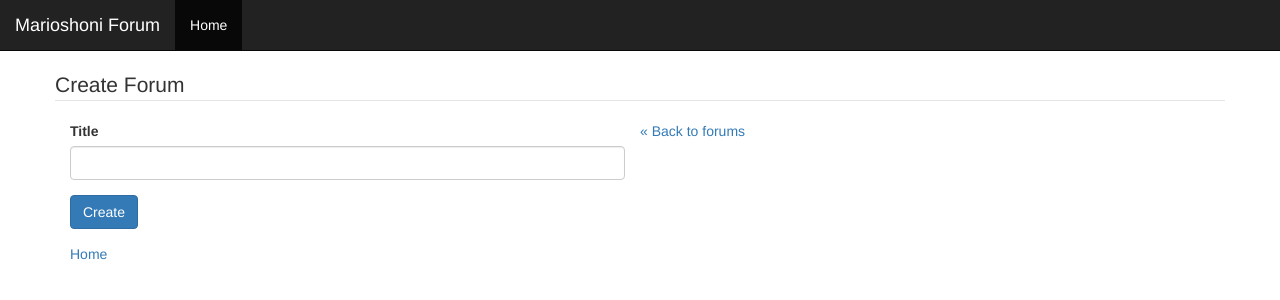
After one commit to Waiyaki/django-by-example-forum, a Django app: page /forum/create_forum/ in a window 1280 px wide. The commit adds this page. Shown: the top 300 px of the page. Run offline with Django 3.2, Linux system fonts and the light colour scheme; the visitor is signed in with stand-in values (Sample User, id 1); some libraries are stand-ins or nearby versions.

Commit message:
Functionality to add threads and forums for registered users. Added backlinks.

```diff
--- a/forum/forms.py
+++ b/forum/forms.py
@@ -1,6 +1,6 @@
 from django import forms
 
-from .models import Post
+from .models import Post, Forum, Thread
 
 
 class PostForm(forms.ModelForm):
@@ -8,3 +8,17 @@ class PostForm(forms.ModelForm):
     class Meta:
         model = Post
         fields = ('title', 'body')
+
+
+class ThreadForm(forms.ModelForm):
+
+    class Meta:
+        model = Thread
+        fields = ('title',)
+
+
+class ForumForm(forms.ModelForm):
+
+    class Meta:
+        model = Forum
+        fields = ('title',)
--- a/forum/models.py
+++ b/forum/models.py
@@ -7,6 +7,7 @@ from django.contrib.auth.models import User
 class Forum(models.Model):
     title = models.CharField(max_length=60)
     created = models.DateTimeField(auto_now_add=True)
+    creator = models.ForeignKey(User, blank=True, null=True)
 
     def num_posts(self):
         return sum([thread.num_posts() for thread in self.thread_set.all()])
--- a/forum/static/css/forum.css
+++ b/forum/static/css/forum.css
@@ -8,3 +8,10 @@ body {
     margin: 2px;
     border-radius: 5px;
 }
+
+#post-content {
+    background: #ffffff;
+    padding: 10px 5px 10px 20px;
+    margin-left: 5px;
+    border-radius: 5px;
+}
--- a/forum/templates/forum/add_post.html
+++ b/forum/templates/forum/add_post.html
@@ -41,4 +41,7 @@
             </form>
         </div>
     </div>
+    <div class="pull-left">
+        <a href="{% url 'forum:thread' pk=thread.pk %}">&laquo; Back to thread</a>
+    </div>
 {% endblock content %}
--- /dev/null
+++ b/forum/templates/forum/create_forum.html
@@ -0,0 +1,30 @@
+{% extends "forum/base.html" %}
+{% load staticfiles %}
+
+{% block title %}
+    | Create Forum
+{% endblock title %}
+
+{% block content %}
+    <br>
+    <form role="form" method="post" action="{% url 'forum:create_forum' %}">
+        {% csrf_token %}
+        <div class="form-group">
+            <legend>Create Forum</legend>
+        </div>
+        <div class="col-sm-6 pull-left">
+            <div class="form-group">
+                <label for="id_title">Title</label>
+                <input class="form-control" id="id_title" name="title" maxlength="60" type="text">
+            </div>
+
+            <div class="form-group">
+                <button class="btn btn-primary" type="submit">Create</button>
+            </div>
+        </div>
+    </form>
+
+    <div class="pull-left">
+        <a href="{% url 'forum:index' %}">&laquo; Back to forums</a>
+    </div>
+{% endblock content %}
--- a/forum/templates/forum/forum.html
+++ b/forum/templates/forum/forum.html
@@ -8,7 +8,7 @@
 {% block content %}
     <div>
         <h1 class="page-header">
-            Discussions in {{ forum.title }} forum.
+            {{ forum.title }}.
         </h1>
         <br>
         {% if user.is_authenticated %}
@@ -48,6 +48,9 @@
             </tbody>
         </table>
     </div>
+    <div class="pull-left" style="clear: both">
+        <a href="{% url 'forum:index' %}">&laquo; Back to forums.</a>
+    </div>
 
     {% if threads %}
         <div class="row" style="clear: both">
--- a/forum/templates/forum/index.html
+++ b/forum/templates/forum/index.html
@@ -9,7 +9,7 @@
             <h4>Choose a forum of your interest.</h4>
             {% if user.is_authenticated %}
                 <span class="pull-right">
-                    <a href="#" class="btn btn-primary btn-md glyphicon glyphicon-plus"> Create Forum</a>
+                    <a href="{% url 'forum:create_forum' %}" class="btn btn-primary btn-md glyphicon glyphicon-plus"> Create Forum</a>
                 </span>
             {% endif %}
         </div>
--- a/forum/urls.py
+++ b/forum/urls.py
@@ -8,4 +8,5 @@ urlpatterns = patterns('',
     url(r'^thread/(?P<pk>\d+)/$', views.thread, name='thread'),
     url(r'^forum/add_thread/(?P<pk>\d+)/$', views.add_thread, name='add_thread'),
     url(r'^thread/add_post/(?P<pk>\d+)/$', views.add_post, name='add_post'),
+    url(r'^create_forum/$', views.create_forum, name='create_forum'),
 )
--- a/forum/views.py
+++ b/forum/views.py
@@ -5,7 +5,7 @@ from django.contrib.auth.decorators import login_required
 
 
 from .models import Forum, Thread, Post
-from .forms import PostForm
+from .forms import PostForm, ThreadForm, ForumForm
 # Create your views here.
 
 
@@ -64,13 +64,28 @@ def make_paginator(request, items, number):
 
 @login_required
 def add_thread(request, pk):
-    return HttpResponse("<h1>Work in Progress...</h1>")
+    forum = get_object_or_404(Forum, pk=pk)
+    if request.method == 'POST':
+        thread = Thread(forum=forum)
+        form = ThreadForm(request.POST, instance=thread)
+        if form.is_valid():
+            thread = form.save(commit=False)
+            thread.creator = request.user
+            thread.save()
+            return redirect('forum:forum', pk=pk)
+        else:
+            print(form.errors)
+    else:
+        form = ThreadForm()
+        context_dict = {'form': form, 'forum': forum}
+    return render(request, 'forum/add_thread.html', context_dict)
 
 
 @login_required
 def add_post(request, pk):
+    thread = get_object_or_404(Thread, pk=pk)
     if request.method == 'POST':
-        post = Post(thread=get_object_or_404(Thread, pk=pk))
+        post = Post(thread=thread)
         form = PostForm(request.POST, instance=post)
         if form.is_valid():
             post = form.save(commit=False)
@@ -81,6 +96,21 @@ def add_post(request, pk):
             print(form.errors)
     else:
         form = PostForm()
-        thread = get_object_or_404(Thread, pk=pk)
         context_dict = {'form': form, 'thread': thread}
     return render(request, 'forum/add_post.html', context_dict)
+
+
+@login_required
+def create_forum(request):
+    if request.method == 'POST':
+        form = ForumForm(request.POST)
+        if form.is_valid():
+            forum = form.save(commit=False)
+            forum.creator = request.user
+            forum.save()
+            return redirect('forum:index')
+        else:
+            print(form.errors)
+    else:
+        form = ForumForm()
+    return render(request, 'forum/create_forum.html', {'form': form})
```
Also changed, not shown: forum/templates/forum/add_thread.html (added, +30 -0 lines), forum/templates/forum/thread.html (+8 -4 lines), forum/migrations/0003_forum_creator.py (added).
